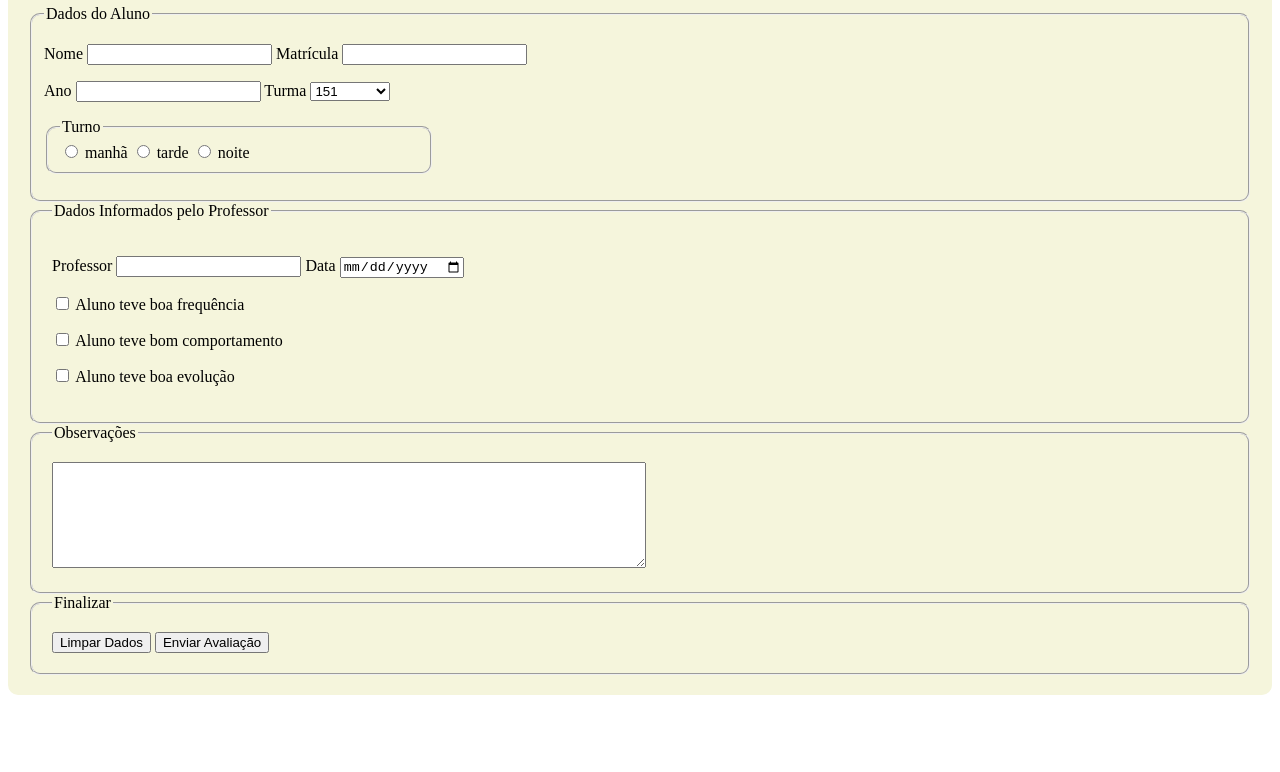
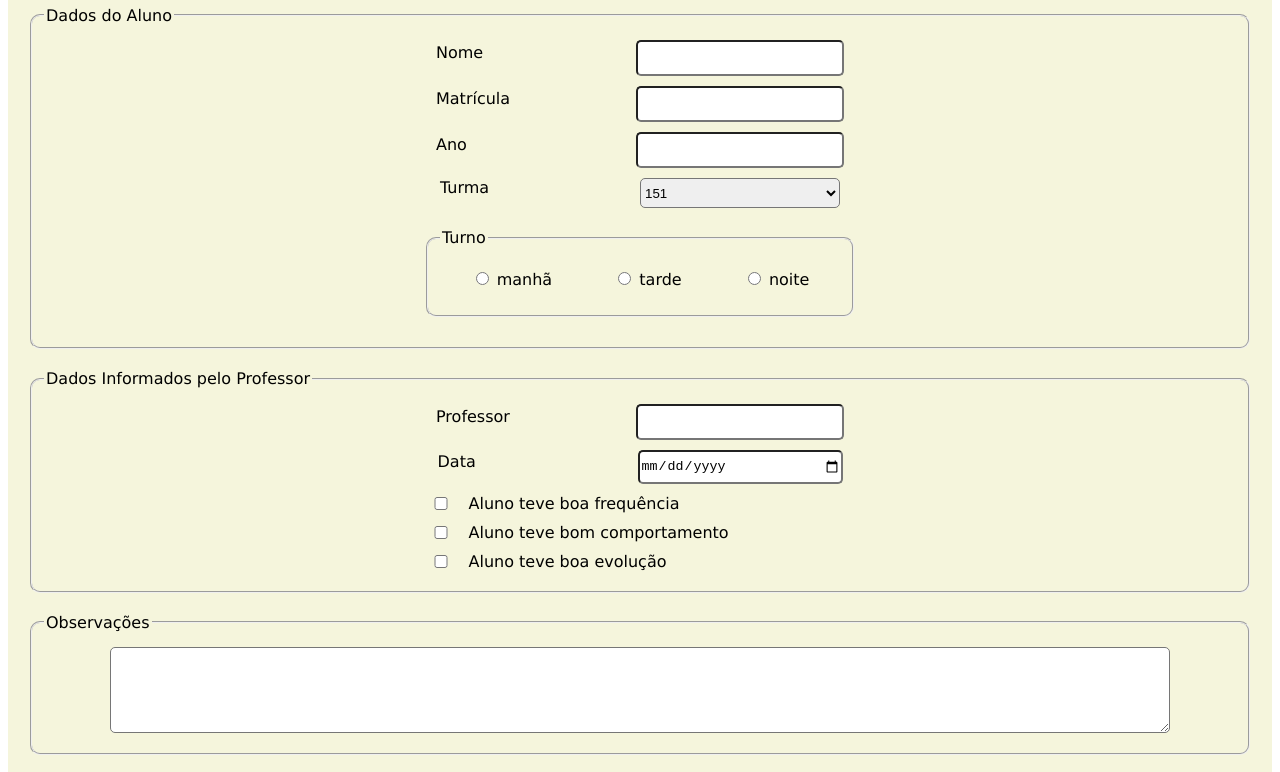
Before and after one commit to thiagospin/JAVASCRIPT, a plain HTML site: page exercicios/EX99_FORM_form_completo.html in a window 1280 px wide. Shown: the part 103-875 px from the top of the page. Before the commit the page ends 806 px from the top, so only its background shows below. Drawn offline with Linux system fonts and the light colour scheme.

Commit message:
Alterações exercícios FORM

```diff
--- a/exercicios/EX99_FORM_form_completo.html
+++ b/exercicios/EX99_FORM_form_completo.html
@@ -4,24 +4,85 @@
     <meta charset="UTF-8">
     <meta name="viewport" content="width=device-width, initial-scale=1.0">
     <title>Formulário Completo</title>
+    <style>
+        body {
+            font-family: Verdana, Geneva, Tahoma, sans-serif;
+        }
+
+        .div-centralizada {
+            display: flex;
+            align-items: center;
+            justify-content: center;
+            margin: 10px;
+        }
+
+        .rotulo {
+            width: 200px;
+            border-radius: 5px;
+            height: 30px;
+            min-width: 200px;
+        }
+
+        .fieldset-externo {
+            border-radius: 10px;
+            margin-top: 20px;
+        }
+
+        .fieldset-turno {
+            border-radius: 10px;
+            width: 400px;
+            /* text-align: center; */
+            display: flex;
+            align-items: center;
+            justify-content: space-around;
+            margin: 10px;
+        }
+
+        .cb {
+            width: 50px;
+        }
+
+        .rotulo-cb {
+            width: 400px;
+        }
+
+        .ta {
+            width: 90%;
+            height: 80px;
+            border-radius: 5px;
+        }
+
+        .btn {
+            width: 150px;
+            border-radius: 5px;
+            height: 25px;
+            margin: 5px;
+        }
+    </style>
 </head>
 <body>
     <div style="background-color: beige; border-radius: 10px; padding: 20px;">
         <form id="avaliacaoAluno">
             <h1>Formulário de Avaliação de Aluno</h1>
-            <fieldset style="border-radius: 10px;">
+            <fieldset class="fieldset-externo">
                 <legend>Dados do Aluno</legend>
-                <p>
-                    <label for="nome">Nome</label>
-                    <input type="text" name="nome" id="nome">
-                    <label for="matricula">Matrícula</label>
-                    <input type="number" name="matricula" id="matricula">
-                </p>
-                <p>
-                    <label for="ano">Ano</label>
-                    <input type="text" name="ano" id="ano">
-                    <label for="turma">Turma</label>
-                    <select name="turma" id="turma" style="width: 80px;">
+
+                    <div class="div-centralizada">
+                        <label class="rotulo" for="nome">Nome</label>
+                        <input class="rotulo" type="text" name="nome" id="nome">
+                    </div>
+                    <div class="div-centralizada">
+                        <label class="rotulo" for="matricula">Matrícula</label>
+                        <input class="rotulo" type="number" name="matricula" id="matricula">
+                    </div>
+
+                    <div class="div-centralizada">
+                        <label class="rotulo" for="ano">Ano</label>
+                        <input class="rotulo" type="text" name="ano" id="ano">
+                    </div>
+                    <div class="div-centralizada">
+                        <label class="rotulo" for="turma">Turma</label>
+                        <select class="rotulo" name="turma" id="turma" style="width: 80px;">
                             <option value="151">151</option>
                             <option value="251">251</option>
                             <option value="351">351</option>
@@ -29,51 +90,61 @@
                             <option value="2251">2251</option>
                             <option value="3351">3351</option>
                         </select>
+                    </div>
+                <div class="div-centralizada">
+                    <fieldset class="fieldset-turno">
+                        <legend>Turno</legend>
+                        <p>
+                            <input type="radio" name="turno" value="manha" id="manha">
+                            <label for="manha">manhã</label>
                         </p>
                         <p>
-                    <fieldset style="width: 30%; border-radius: 10px;">
-                        <legend>Turno</legend>
-                        <input type="radio" name="turno" value="manha" id="manha">
-                        <label for="manha">manhã</label>
                             <input type="radio" name="turno" value="tarde" id="tarde">
                             <label for="tarde">tarde</label>
+                        </p>
+                        <p>
                             <input type="radio" name="turno" value="noite" id="noite">
                             <label for="noite">noite</label>
-                    </fieldset>
-
                         </p>
                     </fieldset>
-            <fieldset style="border-radius: 10px; padding: 20px;">
+                </div>
+            </fieldset>
+            <fieldset class="fieldset-externo">
                 <legend>Dados Informados pelo Professor</legend>
-                <p>
-                    <label for="professor">Professor</label>
-                    <input type="text" name="professor" id="professor">
-                    <label for="data">Data</label>
-                    <input type="date" name="data" id="data">
-                </p>
-                <p>
-                    <p>
-                        <input type="checkbox" name="frequencia" id="frequencia">
-                        <label for="frequencia">Aluno teve boa frequência</label>
-                    </p>
-                    <p>
-                        <input type="checkbox" name="comportamento" id="comportamento">
-                        <label for="comportamento">Aluno teve bom comportamento</label>
-                    </p>
-                    <p>
-                        <input type="checkbox" for="evolucao">
-                        <label for="evolucao" id="evolucao">Aluno teve boa evolução</label>
-                    </p>
-                </p>
+                <div class="div-centralizada">
+                    <label class="rotulo" for="professor">Professor</label>
+                    <input class="rotulo" type="text" name="professor" id="professor">
+                </div>
+                <div class="div-centralizada">
+                    <label class="rotulo" for="data">Data</label>
+                    <input class="rotulo" type="date" name="data" id="data">
+                </div>
+                <div class="div-centralizada">
+                    <input class="cb" type="checkbox" name="frequencia" id="frequencia">
+                    <label class="rotulo-cb" for="frequencia">Aluno teve boa frequência</label>
+                </div>
+                <div class="div-centralizada">
+                    <input class="cb" type="checkbox" name="comportamento" id="comportamento">
+                    <label class="rotulo-cb" for="comportamento">Aluno teve bom comportamento</label>
+                </div>
+                <div class="div-centralizada">
+                    <input class="cb" type="checkbox" for="evolucao">
+                    <label class="rotulo-cb" for="evolucao" id="evolucao">Aluno teve boa evolução</label>
+                </div>
+
             </fieldset>
-            <fieldset style="border-radius: 10px; padding: 20px;">
+            <fieldset class="fieldset-externo">
                 <legend>Observações</legend>
-                <textarea name="obs" id="obs" style="width: 50%; height: 100px;"></textarea>
+                <div class="div-centralizada">
+                    <textarea name="obs" id="obs" class="ta"></textarea>
+                </div>
             </fieldset>
-            <fieldset style="border-radius: 10px; padding: 20px;">
+            <fieldset class="fieldset-externo">
                 <legend>Finalizar</legend>
-                <button id="limpar" type="reset">Limpar Dados</button>
-                <button id="enviar" type="submit">Enviar Avaliação</button>
+                <div class="div-centralizada">
+                    <button class="btn" id="limpar" type="reset">Limpar Dados</button>
+                    <button class="btn" id="enviar" type="submit">Enviar Avaliação</button>
+                </div>
             </fieldset>
         </form>
     </div>
@@ -81,7 +152,6 @@
     <script>
         document.getElementById("avaliacaoAluno").addEventListener("submit", enviarDados);
         document.getElementById("avaliacaoAluno").addEventListener("reset", limparFormulario);
-
 
         function enviarDados(event) {
 
```
Lines whose indentation alone changed are shown as unchanged.
